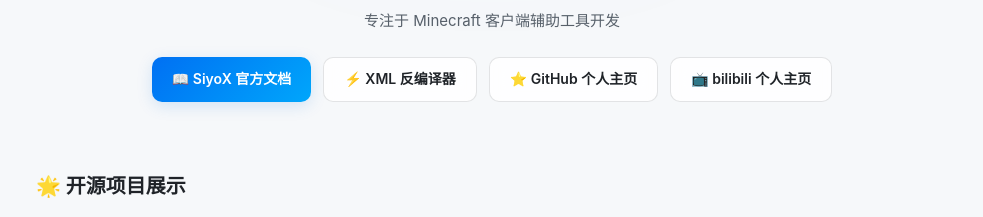
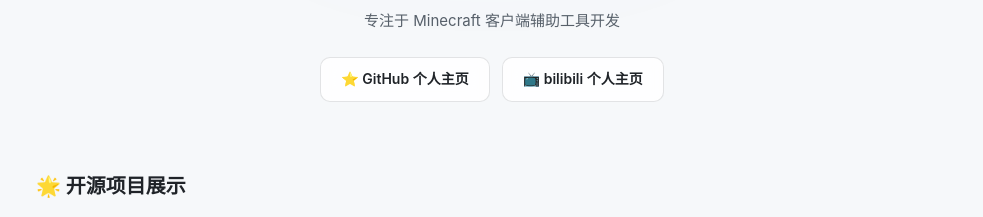
Before and after one commit to XiYueMax/XiYueMax.github.io, a website: page index.html in a window 1280 px wide. Shown: the part 350-567 px from the top of the page, without its empty margins (148-1131 px from the left). Drawn offline with Linux system fonts and the light colour scheme.

Commit message:
Remove specific profile links from index.html
Removed links to SiyoX documentation and XML decompiler from profile.

```diff
--- a/index.html
+++ b/index.html
@@ -399,12 +399,6 @@
       <p class="profile-bio">专注于 Minecraft 客户端辅助工具开发</p>
 
       <div class="profile-links">
-        <a href="https://xiyuemax.github.io/SiyoX-Docs/" target="_blank" class="action-btn action-btn-primary">
-          📖 SiyoX 官方文档
-        </a>
-        <a href="https://github.com/XiYueMax/XML_Decompiler" target="_blank" class="action-btn action-btn-secondary">
-          ⚡ XML 反编译器
-        </a>
         <a href="https://github.com/XiYueMax" target="_blank" class="action-btn action-btn-secondary">
           ⭐️ GitHub 个人主页
         </a>
```
